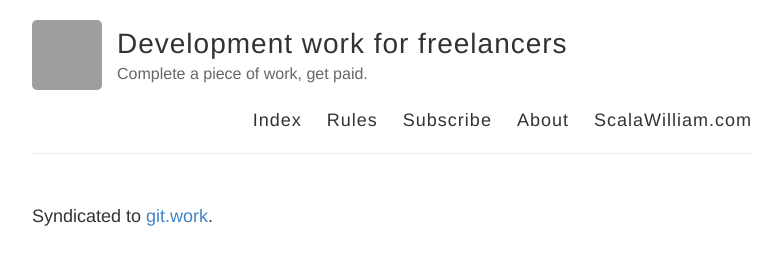
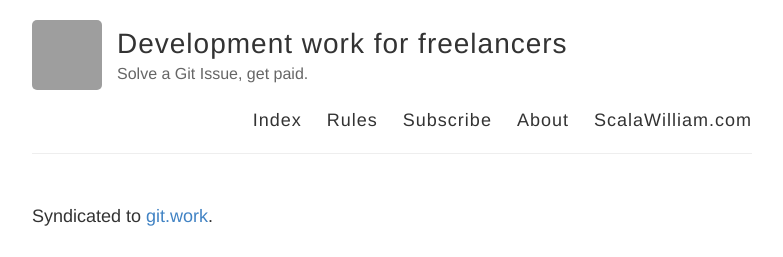
Before and after one commit to ScalaWilliam/Work, a Jekyll site: the page built from index.html, in a window 1280 px wide and 900 px high. Shown: the top 257 px of the window, without its empty margins (248-1031 px from the left). Built offline with Jekyll 4.4.1, drawn with Linux system fonts in a browser that asks for light colours; grey boxes are pictures that could not be loaded.

Commit message:
Update _config.yml

```diff
--- a/_config.yml
+++ b/_config.yml
@@ -6,7 +6,7 @@
 name: Development work for freelancers
 
 # Short bio or description (displayed in the header)
-description: Complete a piece of work, get paid.
+description: Solve a Git Issue, get paid.
 
 # URL of your avatar or profile pic (you could use your GitHub profile pic)
 avatar: https://avatars3.githubusercontent.com/u/2464813
```
